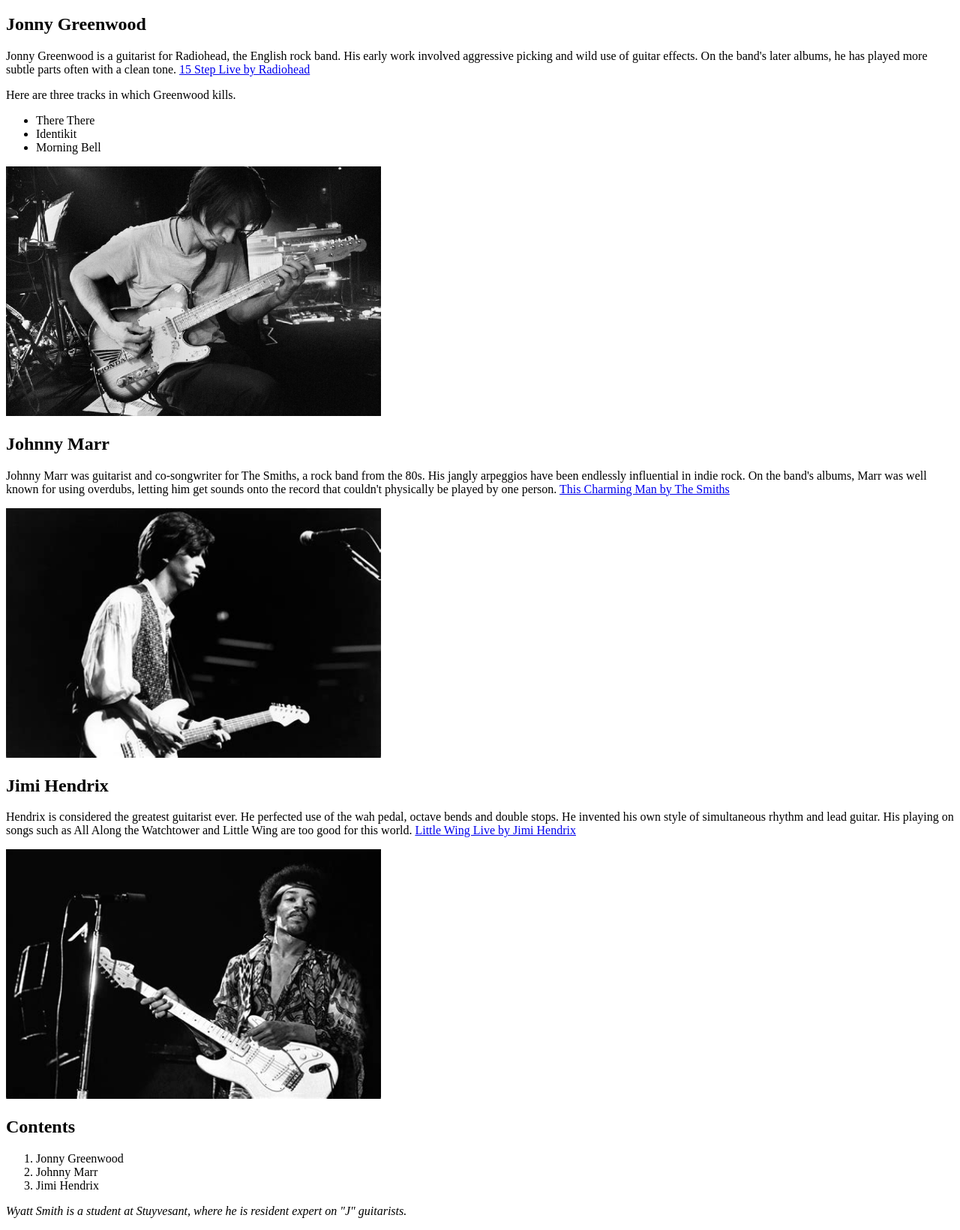
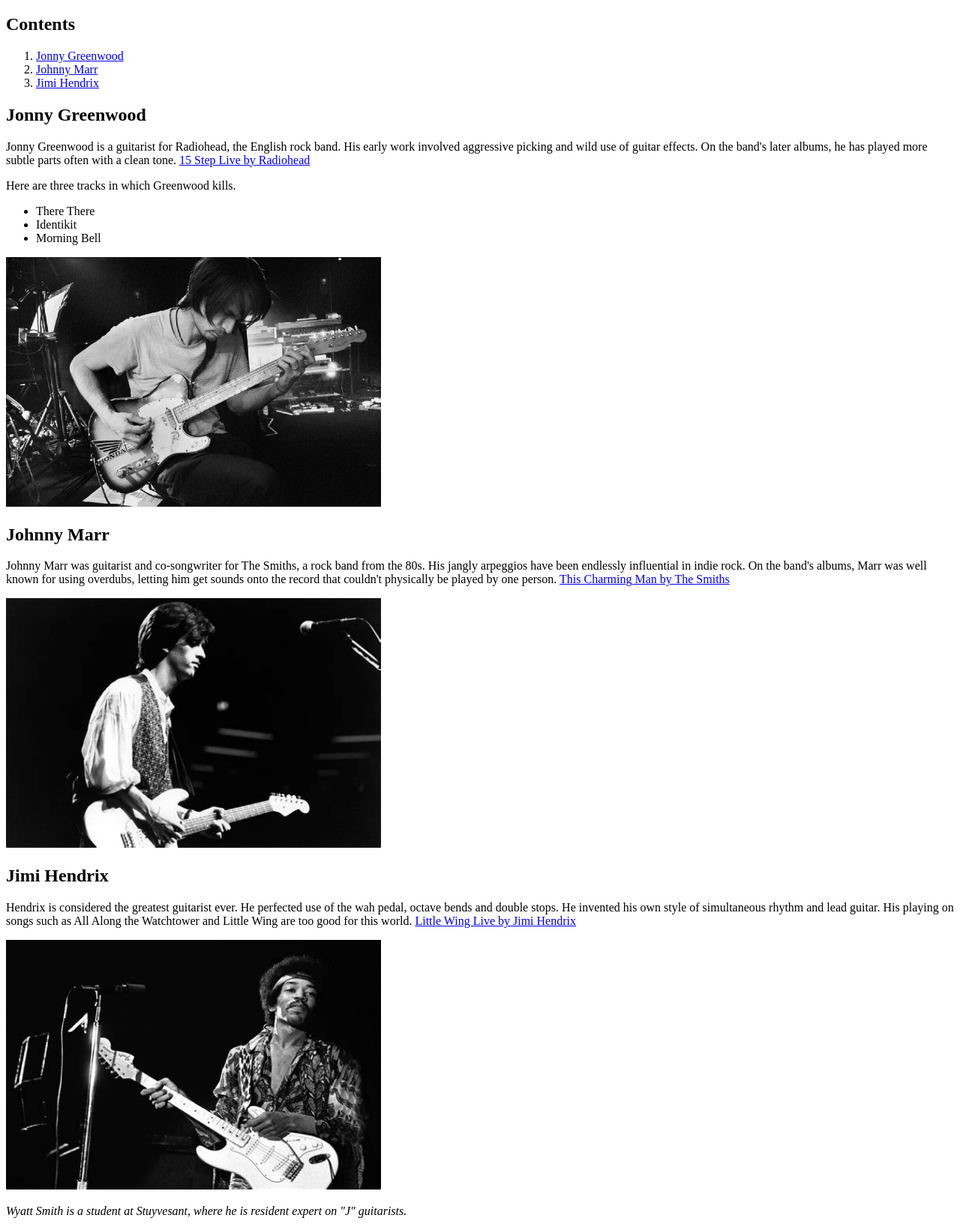
Before and after one commit to Wyatt-Smith/web, a plain HTML site: page plain.html in a window 1280 px wide. Shown: the part 61-1702 px from the top of the page at 75% size. Drawn offline with Linux system fonts and the light colour scheme.

Commit message:
Update plain.html

```diff
--- a/plain.html
+++ b/plain.html
@@ -5,6 +5,16 @@
 <body>
 	<h1>Guitarists Whose Name Starts With "J"</h1>
 
+	<p>
+	<h2>Contents</h2>
+	<ol>
+		<li><a href="#Jonny Greenwood">Jonny Greenwood</a></li>
+		<li><a href="#Johnny Marr">Johnny Marr</a></li>
+		<li><a href="#Jimi Hendrix">Jimi Hendrix</a></li>
+	</ol>
+	</p>
+
+	<a id="Jonny Greenwood">
 	<h2>Jonny Greenwood</h2>
 	<p>Jonny Greenwood is a guitarist for Radiohead, the English rock band. His early work involved aggressive picking and wild use of guitar effects. On the band's later albums, he has played more subtle parts often with a clean tone.
 	<a href="https://www.youtube.com/watch?v=kXl0F9oF92E">
@@ -22,6 +32,7 @@
 
 	<img src="greenwood.jpg" alt="Greenwood" width="500" height="333">
 
+	<a id="Johnny Marr">
 	<h2>Johnny Marr</h2>
 	<p>Johnny Marr was guitarist and co-songwriter for The Smiths, a rock band from the 80s. His jangly arpeggios have been endlessly influential in indie rock. On the band's albums, Marr was well known for using overdubs, letting him get sounds onto the record that couldn't physically be played by one person.
 	<a href="https://www.youtube.com/watch?v=cJRP3LRcUFg">
@@ -31,6 +42,7 @@
 
 	<img src="marr.jpg" alt="Marr" width="500" height="333">
 
+	<a id="Jimi Hendrix">
 	<h2>Jimi Hendrix</h2>
 	<p>Hendrix is considered the greatest guitarist ever. He perfected use of the wah pedal, octave bends and double stops. He invented his own style of simultaneous rhythm and lead guitar. His playing on songs such as All Along the Watchtower and Little Wing are too good for this world.
 	<a href="https://www.youtube.com/watch?v=NdHHsoW6mMg">
@@ -41,14 +53,6 @@
 	<img src="hendrix.jpg" alt="Marr" width="500" height="333">
 
 	<p>
-	<h2>Contents</h2>
-	<ol>
-		<li>Jonny Greenwood</li>
-		<li>Johnny Marr</li>
-		<li>Jimi Hendrix</li>
-	</ol>
+	<i>Wyatt Smith is a student at Stuyvesant, where he is resident expert on "J" guitarists.</i>
 	</p>
-
-	<i>Wyatt Smith is a student at Stuyvesant, where he is resident expert on "J" guitarists.<i>
-
 </body>
```
